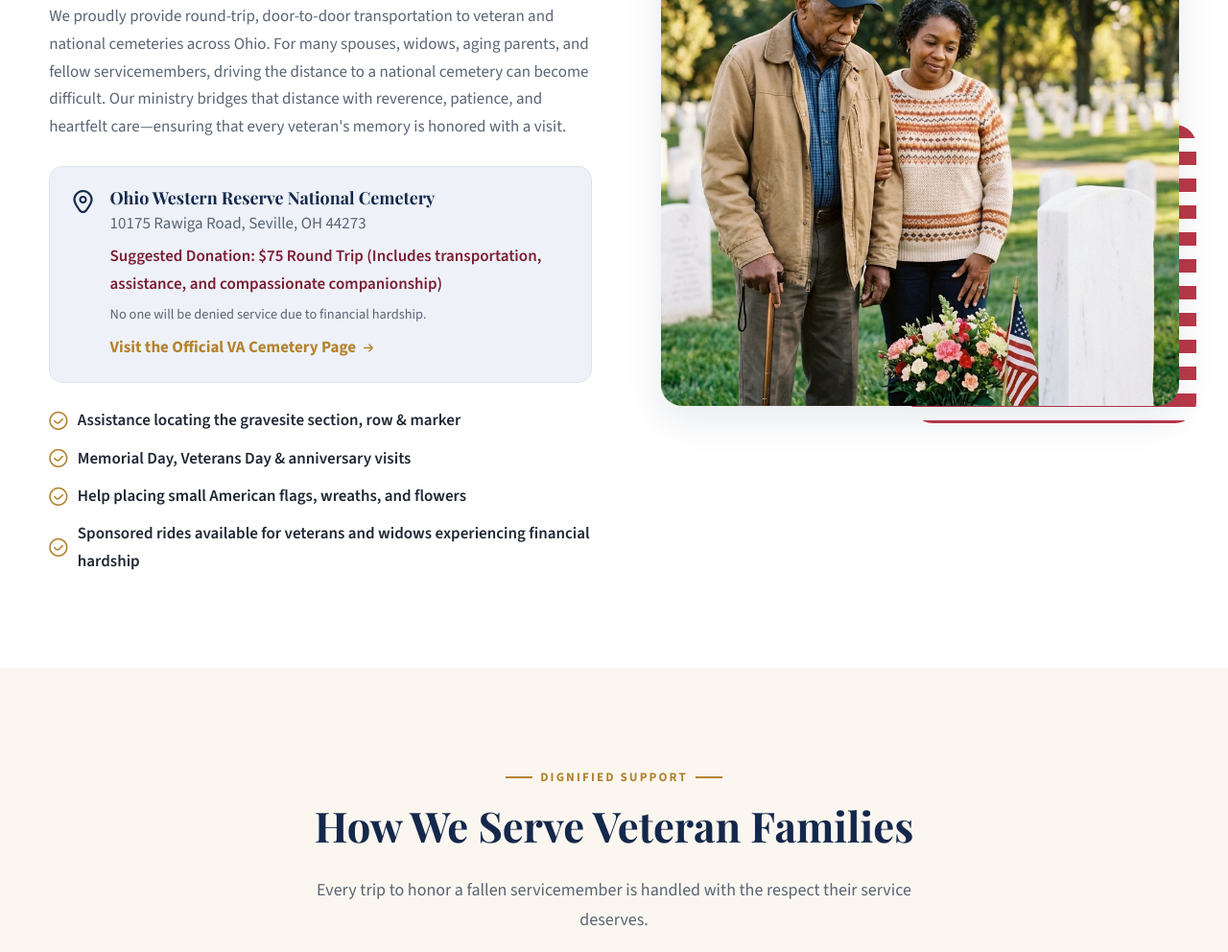
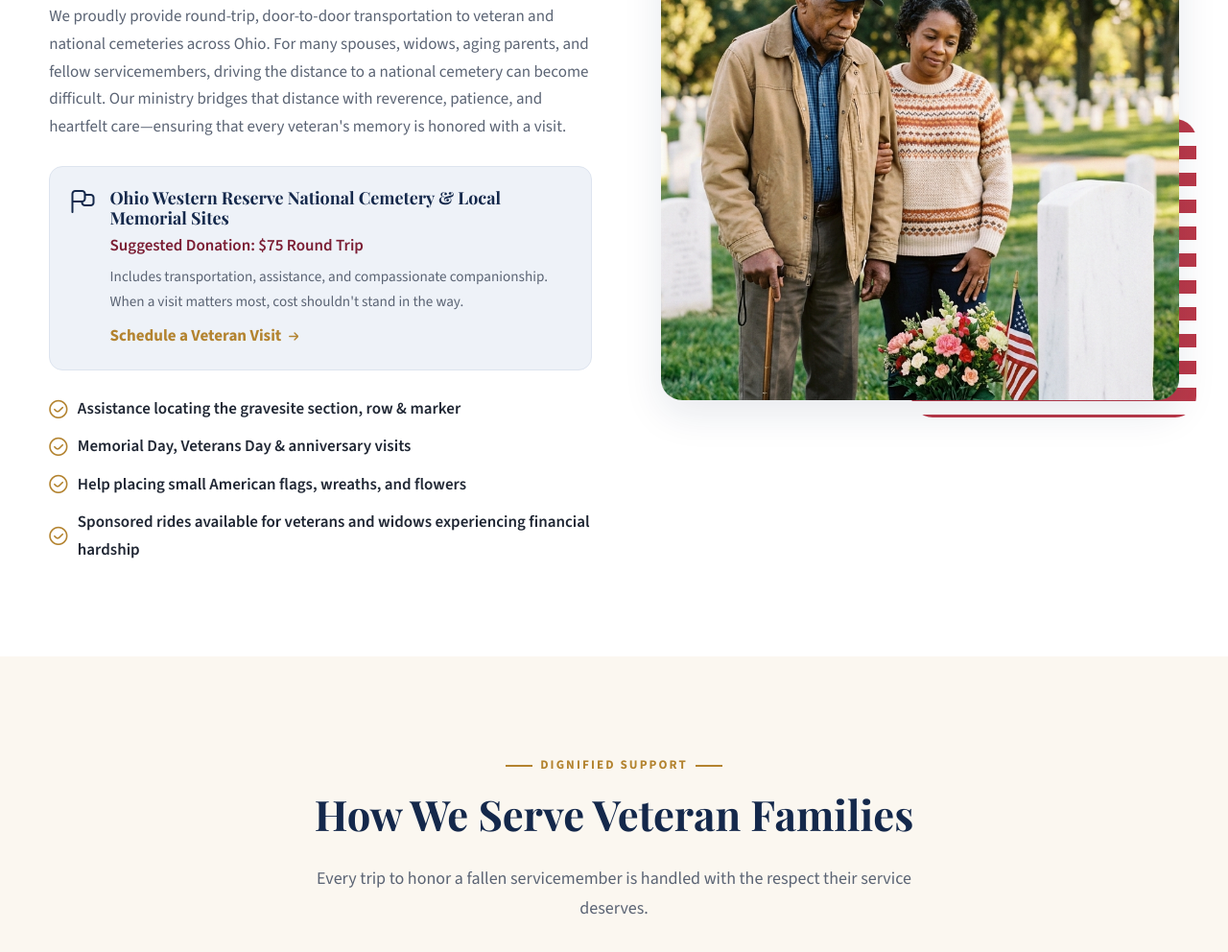
Before and after one commit to rastyspringhive-debug/Memories-In-Motion-Transportation-Ministry, a plain HTML site: page veterans.html in a window 1280 px wide. Shown: the part 1079-2071 px from the top of the page at 96% size. Drawn offline with nearby package versions, Linux system fonts and the light colour scheme; a web font is replaced by a local one.

Commit message:
Remove unrequested VA cemetery street address and external reference link; replace with client veteran visit rate

```diff
--- a/veterans.html
+++ b/veterans.html
@@ -90,13 +90,12 @@
           <p class="lead">Founded from personal experience following the loss of a beloved husband and veteran, Memories In Motion Transportation Ministry holds a special sacred calling to serve veterans, military families, and gold-star widows.</p>
           <p>We proudly provide round-trip, door-to-door transportation to veteran and national cemeteries across Ohio. For many spouses, widows, aging parents, and fellow servicemembers, driving the distance to a national cemetery can become difficult. Our ministry bridges that distance with reverence, patience, and heartfelt care—ensuring that every veteran's memory is honored with a visit.</p>
           <div class="info-box">
-            <i class="fi fi-rr-marker"></i>
+            <i class="fi fi-rr-flag"></i>
             <div>
-              <h4>Ohio Western Reserve National Cemetery</h4>
-              <p>10175 Rawiga Road, Seville, OH 44273</p>
-              <p style="margin:.3rem 0; font-weight:600; color:var(--burgundy);">Suggested Donation: $75 Round Trip (Includes transportation, assistance, and compassionate companionship)</p>
-              <p style="margin:0 0 .5rem; font-size:.9rem; color:var(--muted);">No one will be denied service due to financial hardship.</p>
-              <a href="https://www.cem.va.gov/cems/nchp/ohiowesternreserve.asp" target="_blank" rel="noopener" class="link">Visit the Official VA Cemetery Page <i class="fi fi-rr-arrow-small-right"></i></a>
+              <h4>Ohio Western Reserve National Cemetery &amp; Local Memorial Sites</h4>
+              <p style="margin:.3rem 0; font-weight:600; color:var(--burgundy);">Suggested Donation: $75 Round Trip</p>
+              <p style="margin:0 0 .5rem; font-size:.95rem; color:var(--muted);">Includes transportation, assistance, and compassionate companionship. When a visit matters most, cost shouldn't stand in the way.</p>
+              <a href="contact.html#request" class="link">Schedule a Veteran Visit <i class="fi fi-rr-arrow-small-right"></i></a>
             </div>
           </div>
           <ul class="checklist">
```
Also changed, not shown: index.html (+4 -4 lines).
